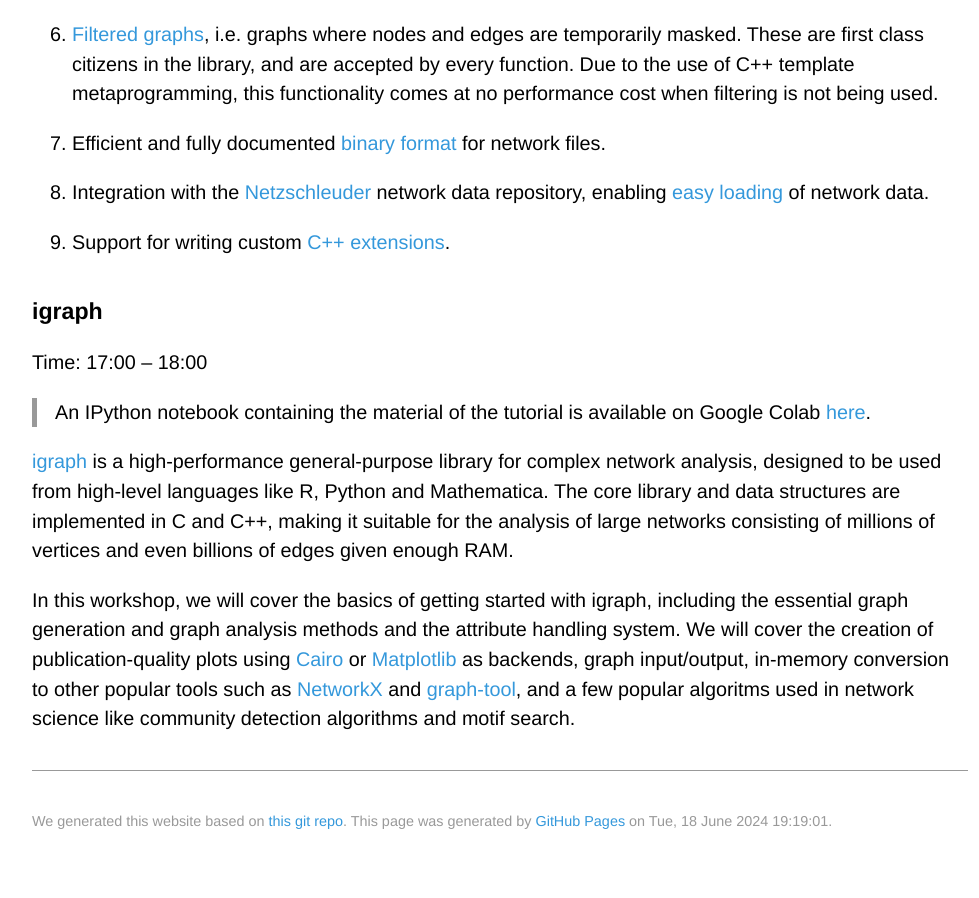
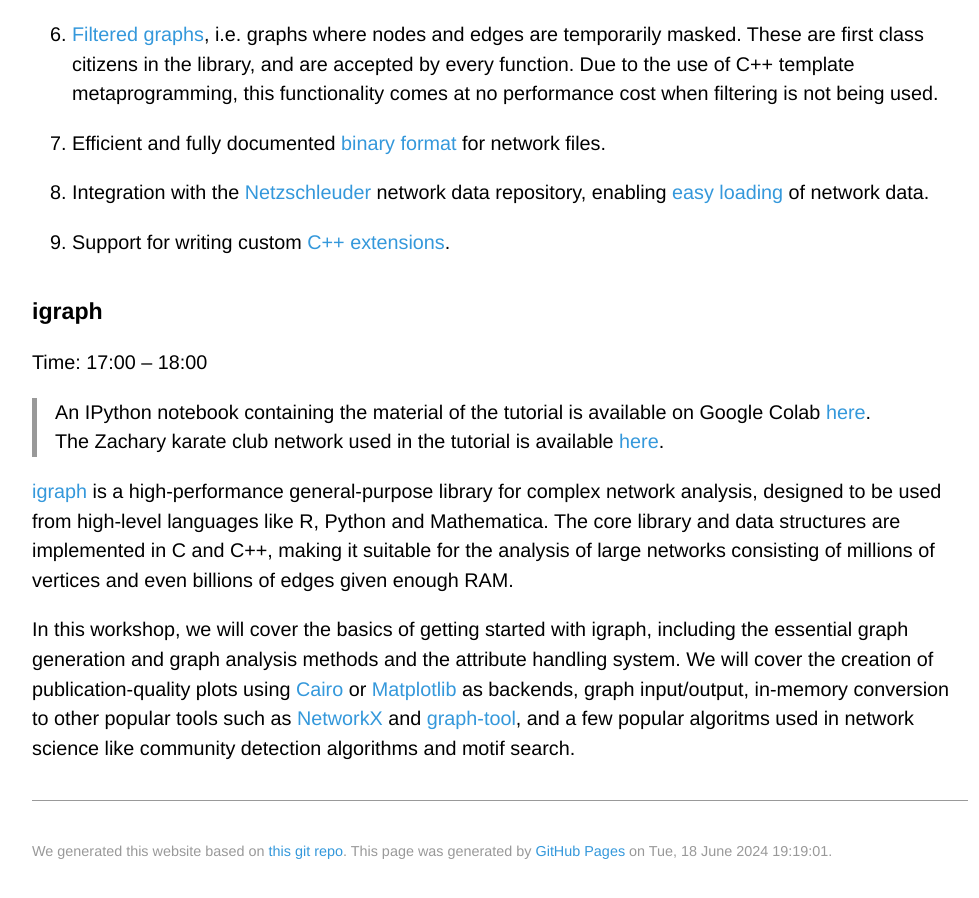
Before and after one commit to nas-col/netsci.nascol.net, a Jekyll site: the page built from school.md, in a window 1280 px wide and 900 px high, scrolled down 2414 px. Shown: the whole window, without its empty margins (140-1119 px from the left). Built offline with Jekyll 4.4.1, drawn with Linux system fonts in a browser that asks for light colours; some web fonts are replaced; our own code applies the rules of GitHub Pages for plain Markdown files; before the commit the page ends 3284 px from its top, so only the background shows below that.

Commit message:
added file for igraph workshop

```diff
--- a/school.md
+++ b/school.md
@@ -124,6 +124,8 @@ Time: 17:00 – 18:00
 > An IPython notebook containing the material of the tutorial is available on
 > Google Colab
 > [here](https://colab.research.google.com/drive/16xPmEeGUbXtNkD_BmKM0Wo4AOGmqHfnM?usp=sharing).
+> The Zachary karate club network used in the tutorial is available
+> [here](/assets/files/zachary.graphml).
 
 [igraph](https://igraph.org) is a high-performance general-purpose library for
 complex network analysis, designed to be used from high-level languages like R,
```
Also changed, not shown: 1 other file.
